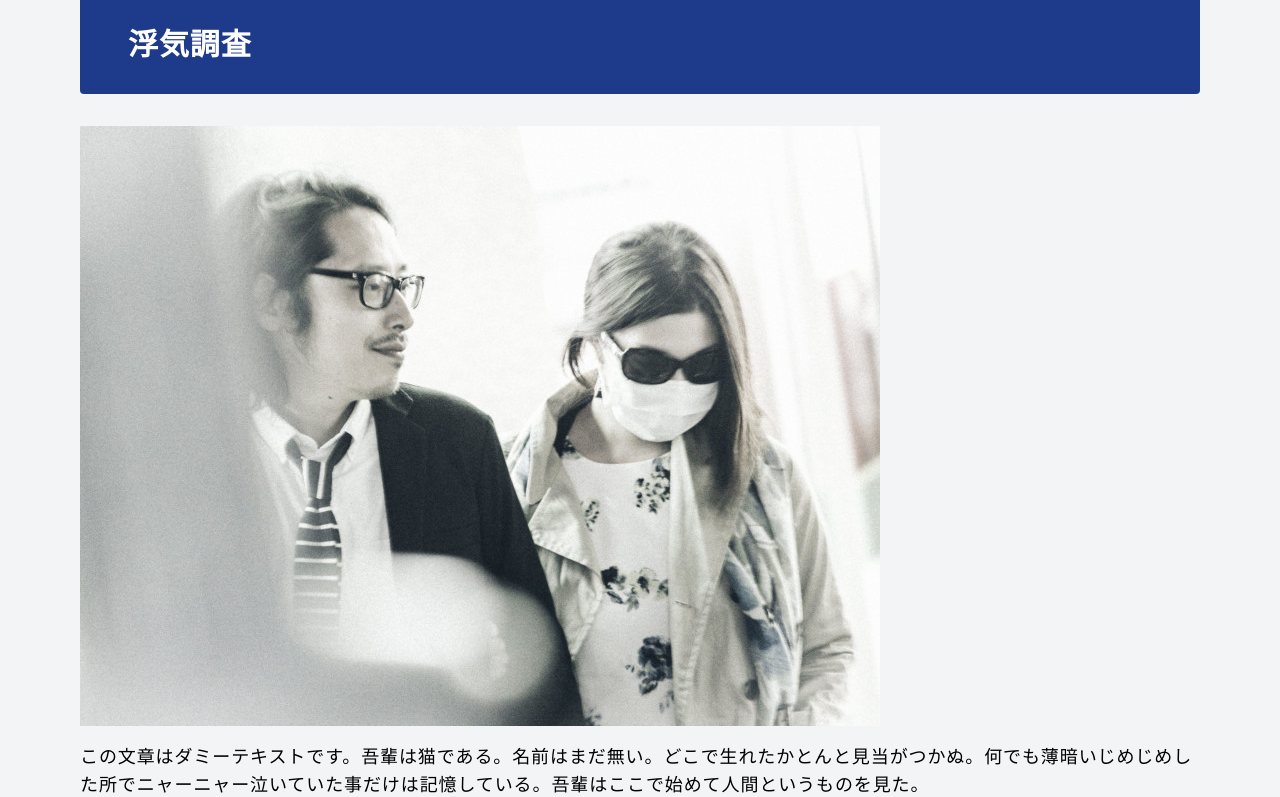
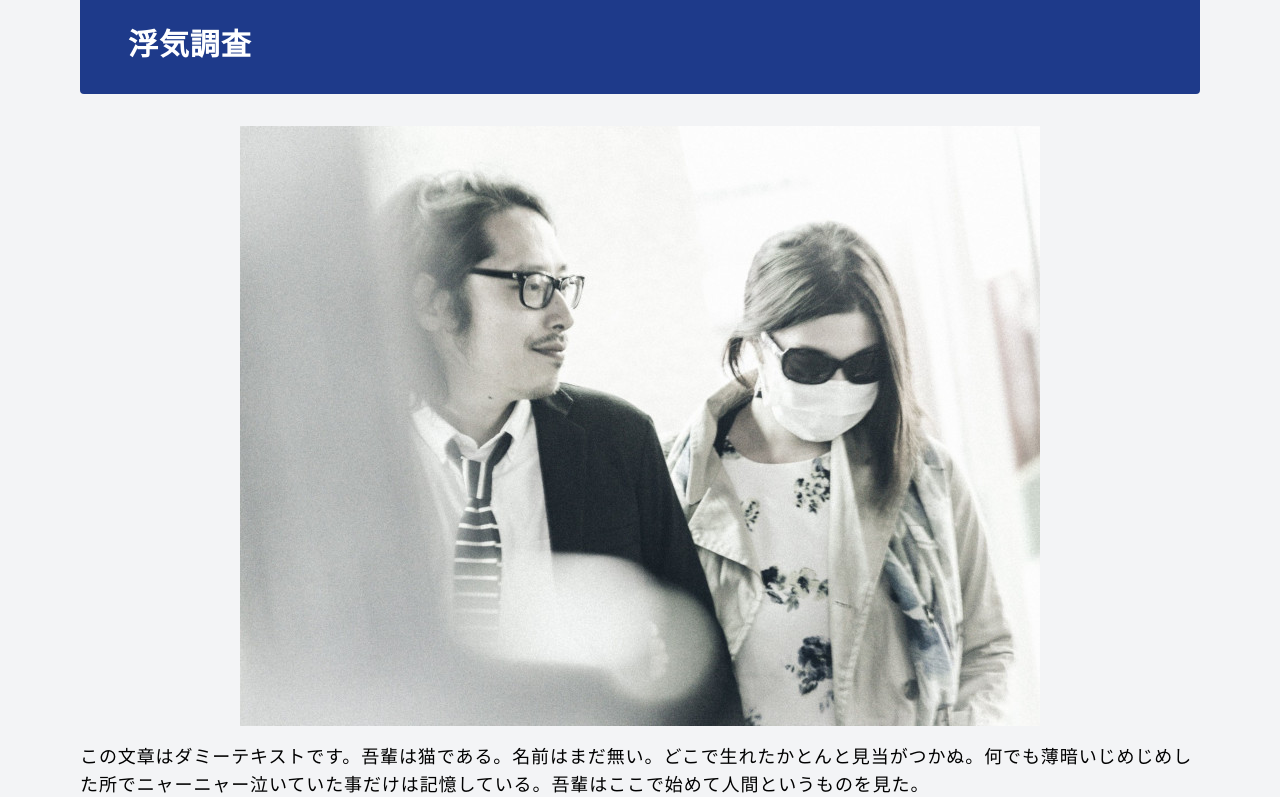
Before and after one commit to harutaka/fumiduki-detective, a Next.js app: page /service in a window 1280 px wide. Shown: the part 643-1440 px from the top of the page. Built offline with nearby package versions, Linux system fonts and the light colour scheme.

Commit message:
table構成修正と画像の中央揃え修正

```diff
--- a/src/components/Office.tsx
+++ b/src/components/Office.tsx
@@ -7,12 +7,13 @@ const Office = () => {
   const tdDescClass = "py-3 px-4 text-sm"
   return (
     <div className="w-full">
-      <div className="my-16 w-full text-center">
+      <div className="my-16 w-full flex justify-center">
         <Image src={honsyaImg} alt="" width={600} height={450} />
       </div>
 
       <div className="overflow-auto mx-auto w-full">
         <table className="w-full text-left table-auto">
+          <tbody>
             <tr className="bg-gray-200">
               <td className={tdAttrClass}>事務所名</td>
               <td className={tdDescClass}>
@@ -49,6 +50,7 @@ const Office = () => {
               <td className={tdAttrClass}>駐車場</td>
               <td className={tdDescClass}>4台まで駐車可</td>
             </tr>
+          </tbody>
         </table>
       </div>
 
--- a/src/components/SeminarPage.tsx
+++ b/src/components/SeminarPage.tsx
@@ -13,6 +13,7 @@ const SeminarTable = ({ openDate }: SeminarTableProps) => {
 
   return (
     <table className="w-full text-base text-left border border-gray-300 table-auto md:text-lg">
+      <tbody>
         <tr className="bg-gray-200">
           <td className={tdAttrClass}>会場名</td>
           <td className={tdDescClass}>〇〇ビル3F 〇〇会議室</td>
@@ -45,6 +46,7 @@ const SeminarTable = ({ openDate }: SeminarTableProps) => {
           <td className={tdAttrClass}>駐車場</td>
           <td className={tdDescClass}>10台まで駐車可</td>
         </tr>
+      </tbody>
     </table>
   )
 }
--- a/src/components/ServiceItem.tsx
+++ b/src/components/ServiceItem.tsx
@@ -9,7 +9,7 @@ const ServiceItem = ({ title, src }: ServiceItemProps) => {
   return (
     <>
       <H2title title={title} />
-      <div className="my-4 text-center">
+      <div className="my-4 flex justify-center">
         <Image src={src} alt={title} width={800} height={600} />
       </div>
 
--- a/src/components/feeItem.tsx
+++ b/src/components/feeItem.tsx
@@ -12,6 +12,7 @@ const FeeItem = ({ title }: FeeItemProps) => {
       <H2title title={title} />
 
       <table className="w-full text-left border border-gray-300 table-auto">
+        <tbody>
           <tr className="bg-gray-200">
             <td className={tdAttrClass}>項目名</td>
             <td className={tdDescClass}>これはダミーテキストです。</td>
@@ -28,6 +29,7 @@ const FeeItem = ({ title }: FeeItemProps) => {
             <td className={tdAttrClass}>項目名</td>
             <td className={tdDescClass}>これはダミーテキストです。</td>
           </tr>
+        </tbody>
       </table>
     </div>
   )
```
Lines whose indentation alone changed are shown as unchanged.
